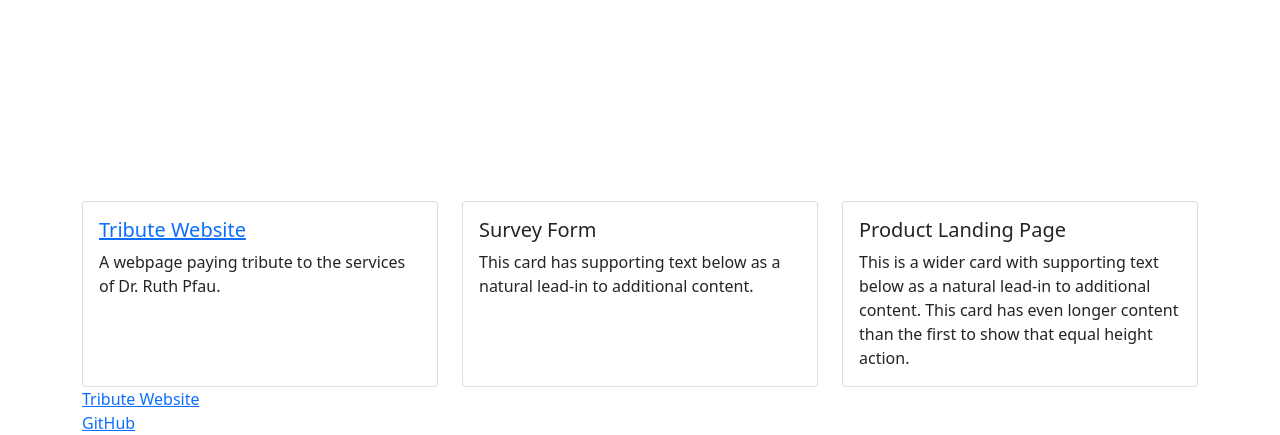
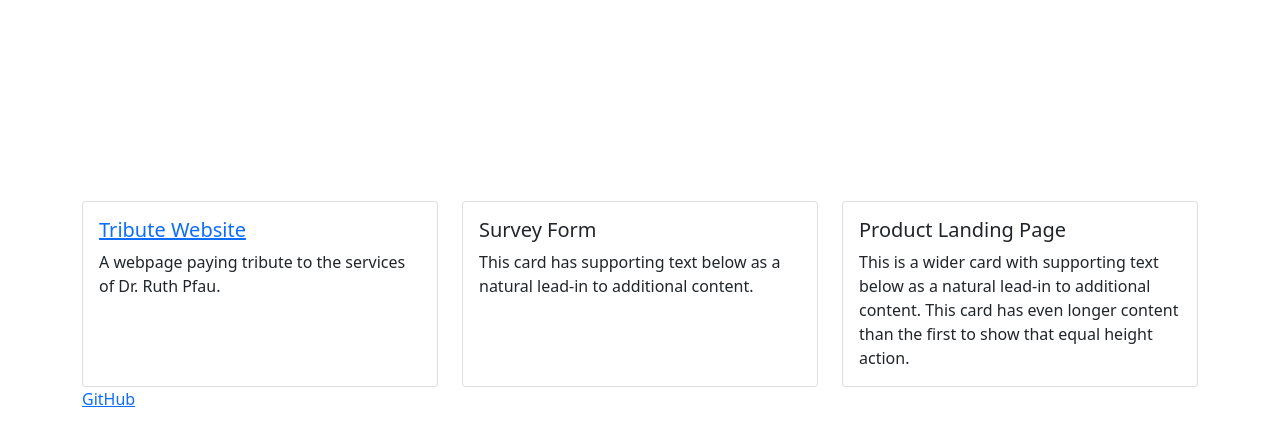
Before and after one commit to hmdshfq/portfolio-page, a plain HTML site: page index.html in a window 1280 px wide. Shown: the part 655-1090 px from the top of the page. After the commit the page ends 1066 px from the top, so only its background shows below. Drawn offline with nearby package versions, Linux system fonts and the light colour scheme.

Commit message:
Delete tribute website

```diff
--- a/index.html
+++ b/index.html
@@ -72,7 +72,7 @@
                     </div>
                 </div>
             </div>
-            <a href="https://codepen.io/hmdshfq/pen/OJXWKqN">Tribute Website</a>
+
         </div>
     </section>
     <section id="social">
```
